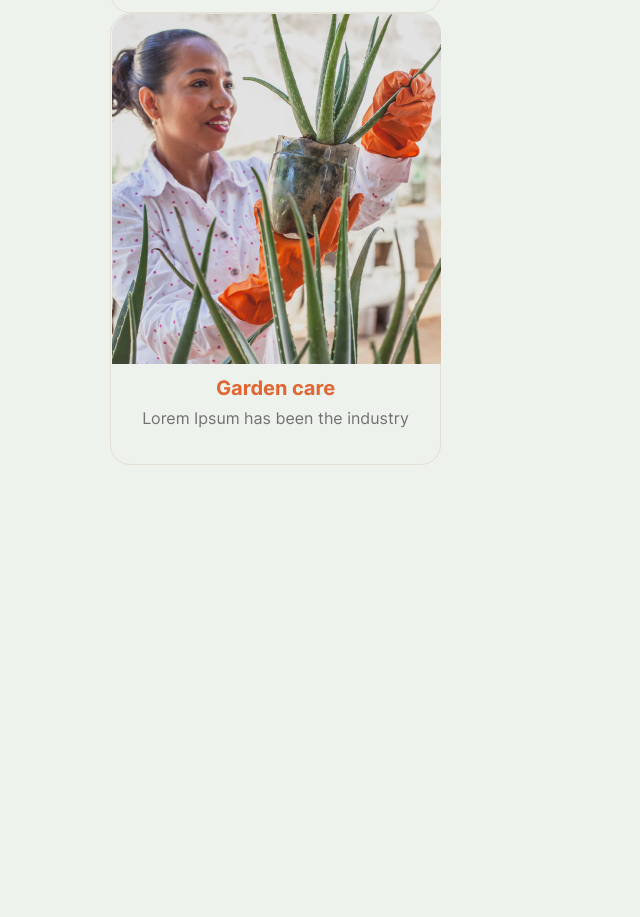
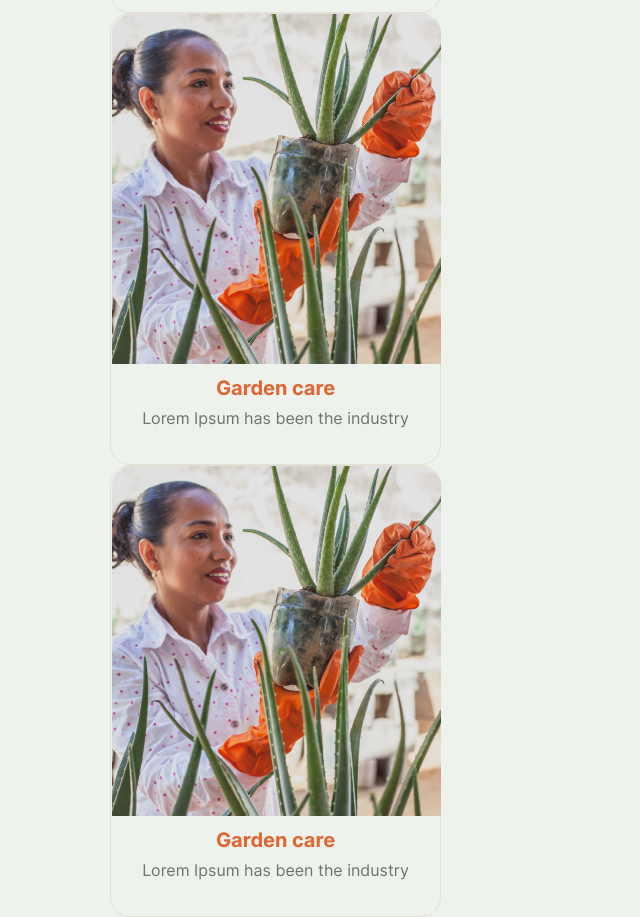
Before and after one commit to NataPonam/Plants, a plain HTML site: page index.html in a window 1280 px wide. Shown: the part 2078-2995 px from the top of the page, without its empty margins (0-640 px from the left). Before the commit the page ends 2583 px from the top, so only its background shows below. Drawn offline with nearby package versions, Linux system fonts and the light colour scheme.

Commit message:
change html Test

```diff
--- a/index.html
+++ b/index.html
@@ -270,6 +270,13 @@
           <p class="card__subtitle">Lorem Ipsum has been the industry</p>
         </div>
       </div>
+      <div class="service__cards">
+        <img class="card__image" src="./img_pl/first.png" alt="woman in the garden">
+        <div class="card__text-box">
+          <h3 class="card__title">Garden care</h3>
+          <p class="card__subtitle">Lorem Ipsum has been the industry</p>
+        </div>
+      </div>
 
 
     </section>
```
